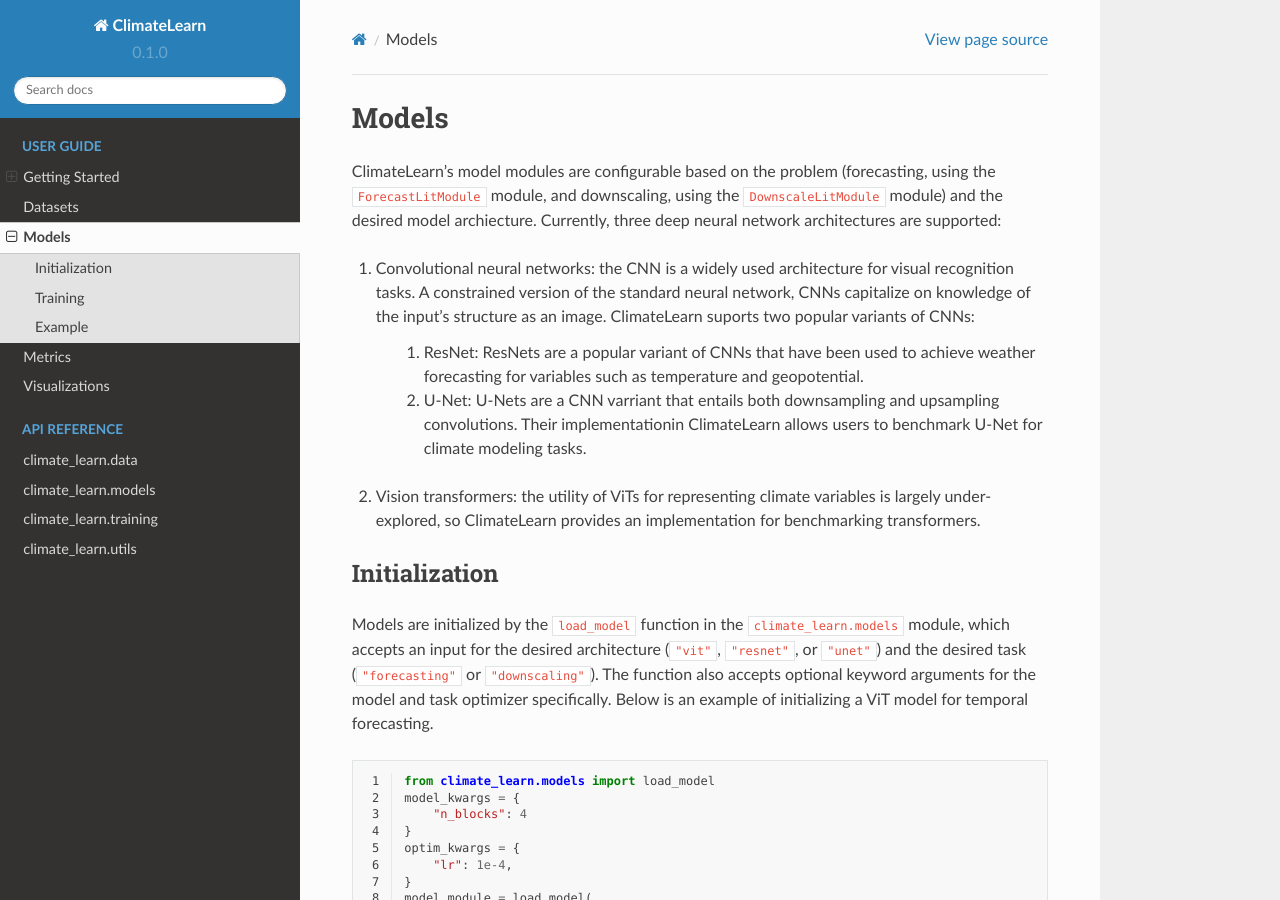
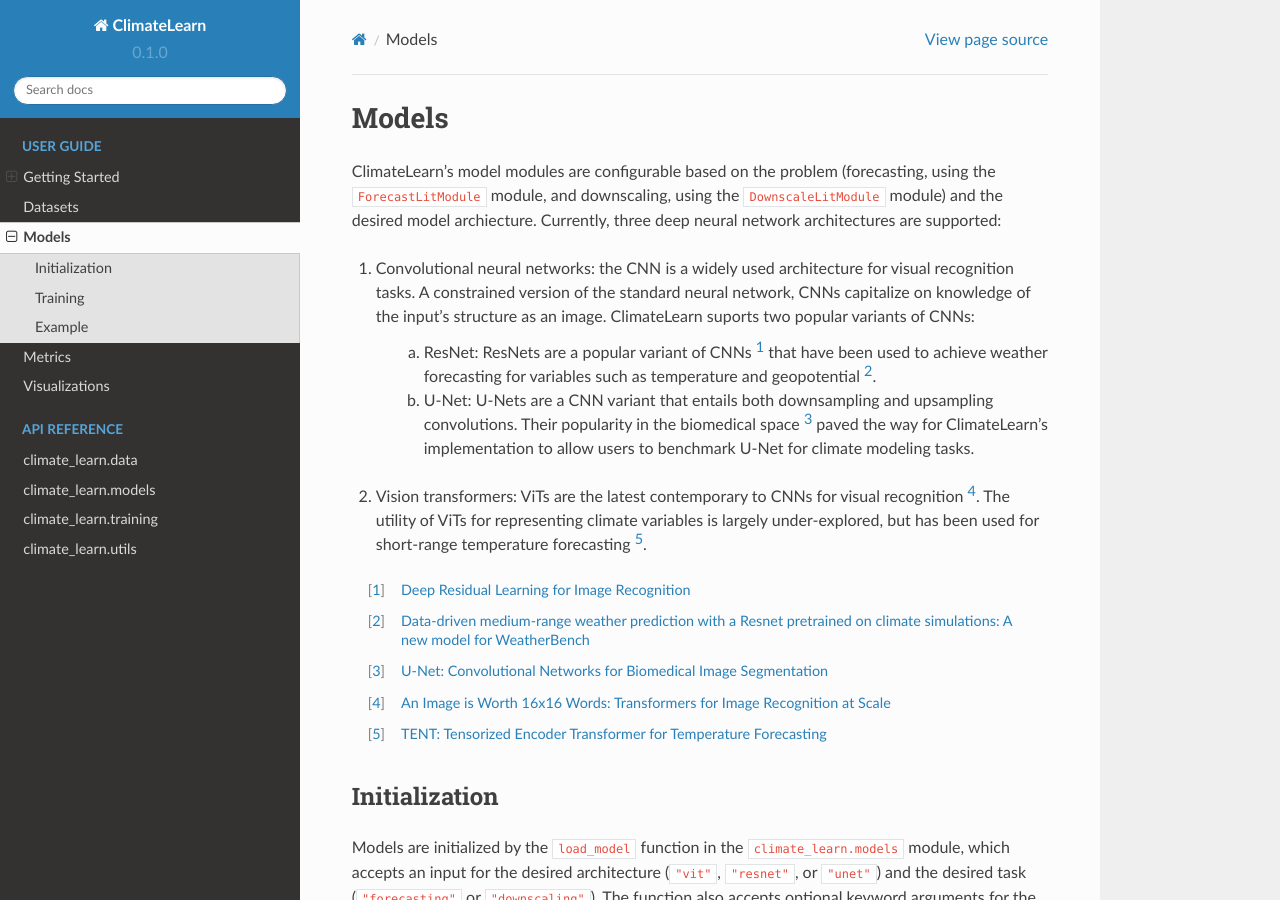
Before and after one commit to aditya-grover/climate-learn, a Sphinx documentation site: the page built from docs/source/user-guide/models.rst, in a window 1280 px wide and 900 px high. Built offline with Sphinx 7.4.7 and the Read the Docs theme 2.0.0, drawn with Linux system fonts in a browser that asks for light colours.

Commit message:
added paper citations for model architectures/uses

```diff
--- a/docs/source/user-guide/models.rst
+++ b/docs/source/user-guide/models.rst
@@ -7,11 +7,18 @@
 
 #. Convolutional neural networks: the CNN is a widely used architecture for visual recognition tasks. A constrained version of the standard neural network, CNNs capitalize on knowledge of the input's structure as an image. ClimateLearn suports two popular variants of CNNs:
 
-    #. ResNet: ResNets are a popular variant of CNNs that have been used to achieve weather forecasting for variables such as temperature and geopotential.
+    a. ResNet: ResNets are a popular variant of CNNs [#]_ that have been used to achieve weather forecasting for variables such as temperature and geopotential [#]_.
 
-    #. U-Net: U-Nets are a CNN varriant that entails both downsampling and upsampling convolutions. Their implementationin ClimateLearn allows users to benchmark U-Net for climate modeling tasks.
+    b. U-Net: U-Nets are a CNN variant that entails both downsampling and upsampling convolutions. Their popularity in the biomedical space [#]_ paved the way for ClimateLearn's implementation to allow users to benchmark U-Net for climate modeling tasks.
 
-#. Vision transformers: the utility of ViTs for representing climate variables is largely under-explored, so ClimateLearn provides an implementation for benchmarking transformers.
+#. Vision transformers: ViTs are the latest contemporary to CNNs for visual recognition [#]_. The utility of ViTs for representing climate variables is largely under-explored, but has been used for short-range temperature forecasting [#]_.
+
+.. [#] `Deep Residual Learning for Image Recognition <https://arxiv.org/abs/1512.03385/>`_
+.. [#] `Data-driven medium-range weather prediction with a Resnet pretrained on climate simulations: A new model for WeatherBench <https://arxiv.org/abs/2008.08626/>`_
+.. [#] `U-Net: Convolutional Networks for Biomedical Image Segmentation <https://arxiv.org/abs/1505.04597/>`_
+.. [#] `An Image is Worth 16x16 Words: Transformers for Image Recognition at Scale <https://arxiv.org/abs/2010.11929/>`_
+.. [#] `TENT: Tensorized Encoder Transformer for Temperature Forecasting <https://arxiv.org/abs/2106.14742/>`_
+
 
 Initialization
 --------------
```
